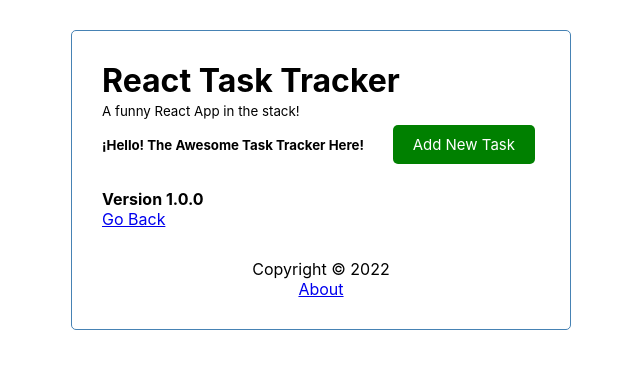
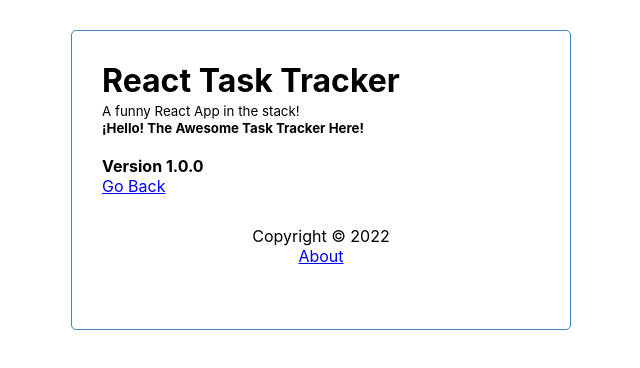
Before and after one commit to andrescanm/react-task-tracker, a React (Create React App) app: page /about in a window 1280 px wide. Shown: the top 368 px of the page, without its empty margins (319-959 px from the left). Built offline with nearby package versions, Linux system fonts and the light colour scheme; no server answers.

Commit message:
Button AddTask only on Base location.pathname

```diff
--- a/src/components/header.js
+++ b/src/components/header.js
@@ -1,14 +1,16 @@
 import PropTypes from "prop-types"
+import { useLocation } from "react-router-dom"
 import Button from "./button"
 
-const Header = ( {title , onAdd, showAdd} ) => {
+const Header = ({ title, onAdd, showAdd }) => {
+    const location = useLocation();
     return (
         <div className="header">
             <h5> {title} </h5>
-          <Button
+            {location.pathname === "/" && <Button
                 color={showAdd ? 'red' : 'green'}
                 text={showAdd ? 'Cancel' : 'Add New Task'}
-            onClick={onAdd} />
+                onClick={onAdd} />}
         </div>
     )
 }
```
Lines whose indentation alone changed are shown as unchanged.
